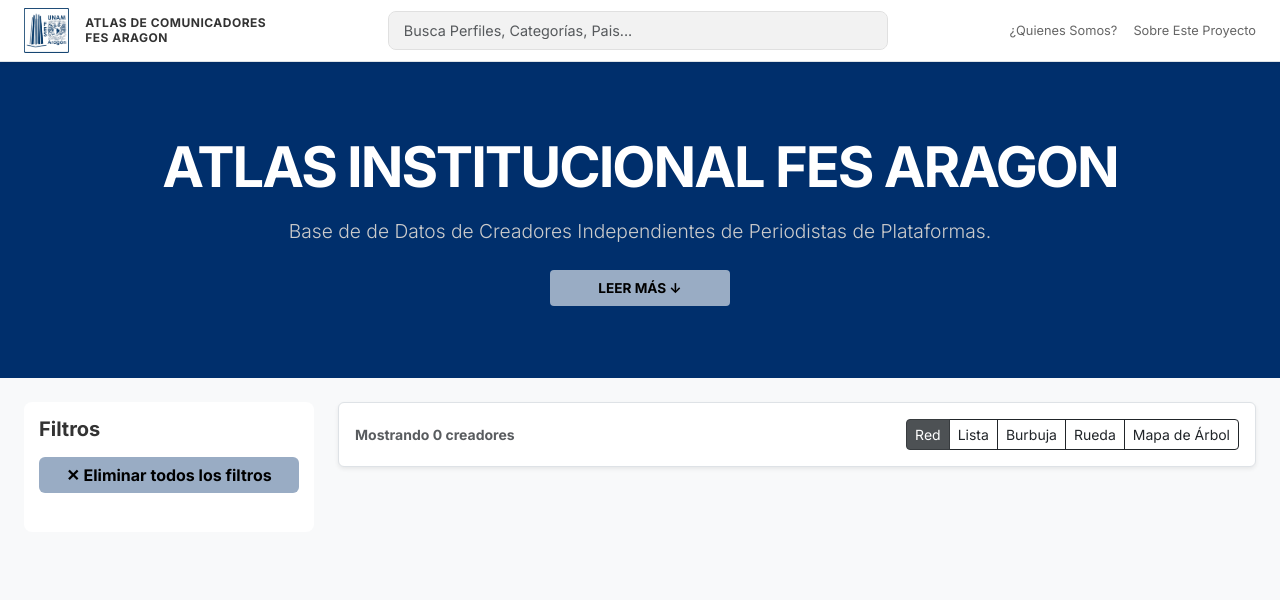
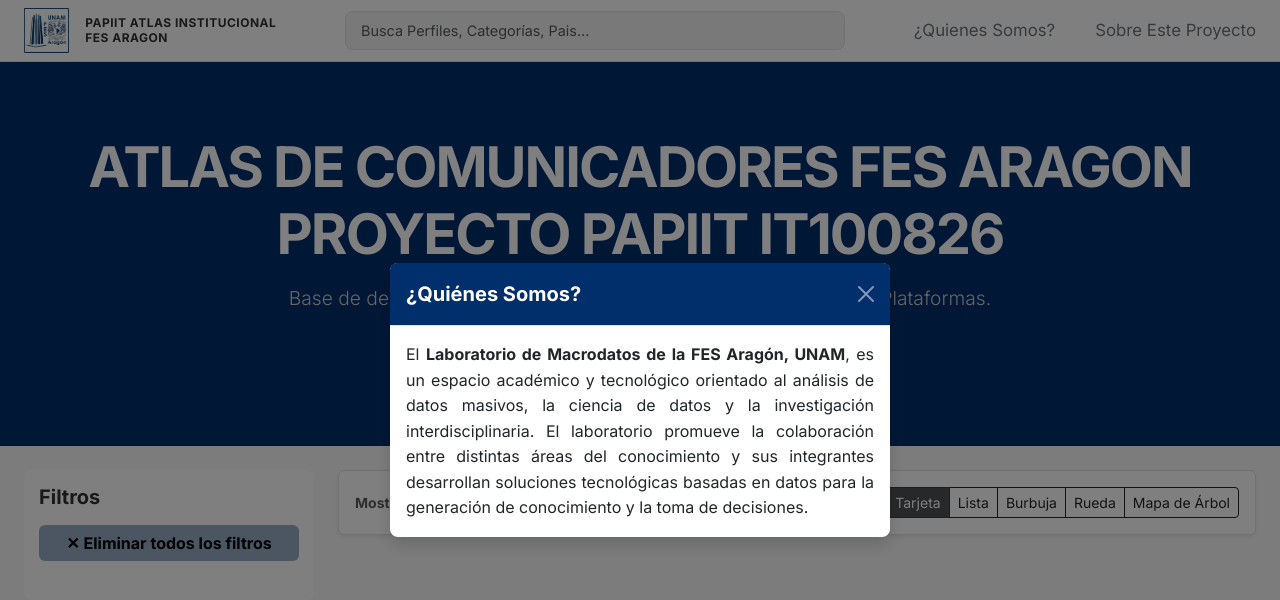
Before and after one commit to AlejandroP04/Atlas-Comunicadores, a website: page Atlas_Periodismo MODIFICADO/frontend/index.html in a window 1280 px wide. Both pictures are taken after a click on the link "¿Quienes Somos?". Drawn offline with nearby package versions, Linux system fonts and the light colour scheme; no server answers.

Commit message:
Cambios de prioridad

```diff
--- a/Atlas_Periodismo MODIFICADO/frontend/index.html
+++ b/Atlas_Periodismo MODIFICADO/frontend/index.html
@@ -18,7 +18,7 @@
 
             <div class="header-logo d-flex align-items-center">
                 <img src="Imagenes/Logo_Institucion.png" alt="Logo FES Aragón" height="45" class="me-3">
-                <span class="logo-text fw-bold text-uppercase" style="line-height: 1.2;">Atlas de Comunicadores <br> FES Aragon</span>
+                <span class="logo-text fw-bold text-uppercase" style="line-height: 1.2;">PAPIIT ATLAS INSTITUCIONAL<br> FES ARAGON</span>
             </div>
             <div class="header-search flex-grow-1 mx-5 d-none d-md-block">
                 <div class="search-wrapper">
@@ -26,15 +26,15 @@
                 </div>
             </div>
             <nav class="header-nav d-flex gap-3">
-                <a href="#" class="nav-link-custom">¿Quienes Somos?</a>
-                <a href="#" class="nav-link-custom">Sobre Este Proyecto</a>
+                <a href="#" data-bs-toggle="modal" data-bs-target="#modalQuienesSomos" class="text-secondary text-decoration-none me-4" style="font-size: 1.05rem;">¿Quienes Somos?</a>
+                <a href="#" data-bs-toggle="modal" data-bs-target="#modalProyecto" class="text-secondary text-decoration-none" style="font-size: 1.05rem;">Sobre Este Proyecto</a>
             </nav>
         </div>
     </header>
 
     <section class="hero-section bg-black text-white text-center py-5">
         <div class="container py-4">
-            <h1 class="display-4 fw-bolder mb-3 tracking-tighter">ATLAS INSTITUCIONAL FES ARAGON</h1>
+            <h1 class="display-4 fw-bolder mb-3 tracking-tighter"> ATLAS DE COMUNICADORES FES ARAGON PROYECTO PAPIIT IT100826</h1>
             <p class="hero-text lead mb-4 px-md-5">Base de de Datos de Creadores Independientes de Periodistas de Plataformas.</p>
             <button class="btn btn-neon px-5 py-2 fw-bold text-uppercase">Leer Más ↓</button>
         </div>
@@ -57,7 +57,7 @@
                 <div class="d-flex justify-content-between align-items-center mb-4 bg-white p-3 border rounded shadow-sm">
                     <span class="text-muted small fw-bold" id="counter-text">Mostrando Creadores...</span>
                     <div class="btn-group btn-group-sm" id="view-controls">
-                        <button class="btn btn-dark active" data-view="grid">Red</button>
+                        <button class="btn btn-dark active" data-view="grid">Tarjeta</button>
                         <button class="btn btn-outline-dark" data-view="list">Lista</button>
                         <button class="btn btn-outline-dark" data-view="bubbles">Burbuja</button>
                         <button class="btn btn-outline-dark" data-view="wheel">Rueda</button>
@@ -72,6 +72,35 @@
         </div>
     </div>
 
+    <div class="modal fade" id="modalQuienesSomos" tabindex="-1" aria-labelledby="modalQuienesSomosLabel" aria-hidden="true">
+  <div class="modal-dialog modal-dialog-centered">
+    <div class="modal-content border-0 shadow">
+      <div class="modal-header" style="background-color: #002F6C; color: white;">
+        <h5 class="modal-title fw-bold" id="modalQuienesSomosLabel">¿Quiénes Somos?</h5>
+        <button type="button" class="btn-close btn-close-white" data-bs-dismiss="modal" aria-label="Cerrar"></button>
+      </div>
+      <div class="modal-body text-dark" style="text-align: justify; line-height: 1.6;">
+        El <strong>Laboratorio de Macrodatos de la FES Aragón, UNAM</strong>, es un espacio académico y tecnológico orientado al análisis de datos masivos, la ciencia de datos y la investigación interdisciplinaria. El laboratorio promueve la colaboración entre distintas áreas del conocimiento y sus integrantes desarrollan soluciones tecnológicas basadas en datos para la generación de conocimiento y la toma de decisiones.
+      </div>
+    </div>
+  </div>
+</div>
+
+<div class="modal fade" id="modalProyecto" tabindex="-1" aria-labelledby="modalProyectoLabel" aria-hidden="true">
+  <div class="modal-dialog modal-dialog-centered modal-lg">
+    <div class="modal-content border-0 shadow">
+      <div class="modal-header" style="background-color: #002F6C; color: white;">
+        <h5 class="modal-title fw-bold" id="modalProyectoLabel">Sobre Este Proyecto</h5>
+        <button type="button" class="btn-close btn-close-white" data-bs-dismiss="modal" aria-label="Cerrar"></button>
+      </div>
+      <div class="modal-body text-dark" style="text-align: justify; line-height: 1.6;">
+        El <strong>Atlas Institucional de Creadores Independientes, Periodistas y Plataformas Digitales</strong> forma parte de las actividades del proyecto <strong>PAPIIT IT100826</strong> <em>"Ecosistema de gestión de datos masivos para el análisis de la comunicación sociopolítica en redes y medios sociodigitales"</em>.<br><br>
+        Surge del trabajo interdisciplinario entre las carreras de Ingeniería en Computación y la Licenciatura de Comunicación y Periodismo de la FES Aragón, con el objetivo de apoyar el análisis, organización y visualización de información relacionada con creadores de contenido, periodistas y plataformas digitales.
+      </div>
+    </div>
+  </div>
+</div>
+
     <script src="https://cdn.jsdelivr.net/npm/bootstrap@5.3.0/dist/js/bootstrap.bundle.min.js"></script>
     <script src="https://d3js.org/d3.v7.min.js"></script>
     <script src="js/main.js"></script>
```
